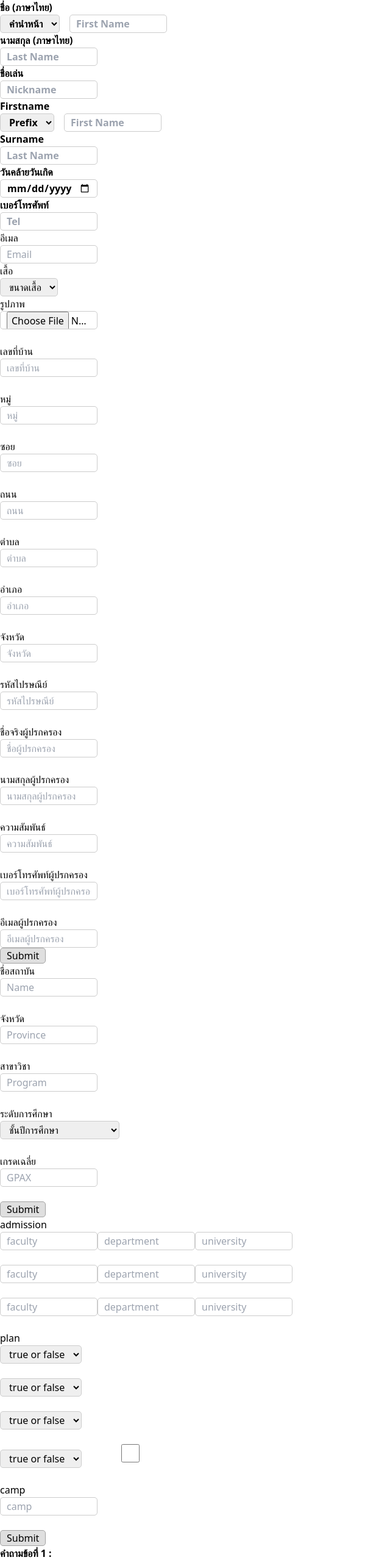
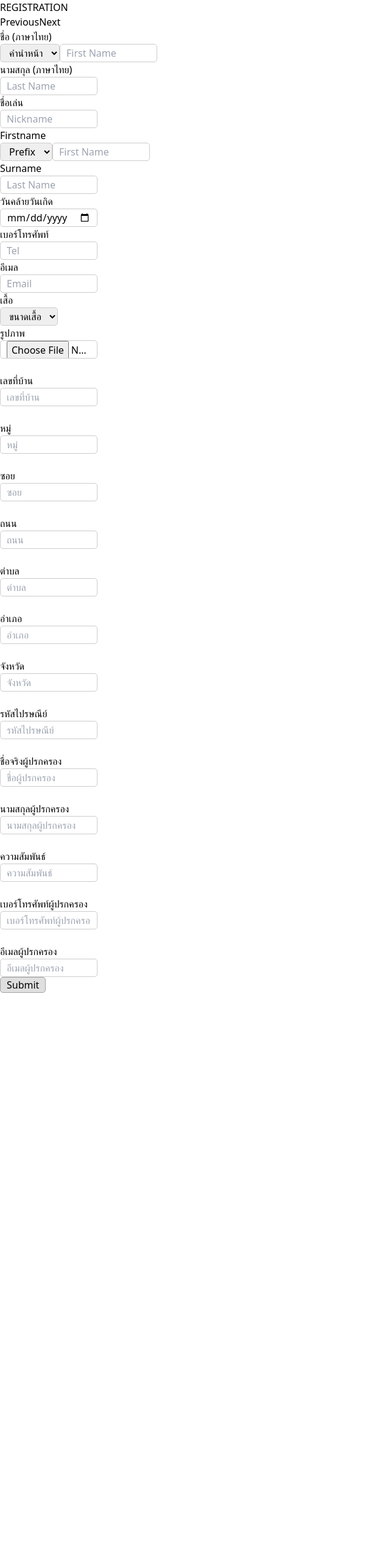
Before and after one commit to cpe-kmutt-student/comcamp33, a Next.js app: page /register/registration-form in a window 1280 px wide. Shown: the top 2558 px of the page at 61% size, without its empty margins (0-640 px from the left). After the commit the page ends 1628 px from the top, so only its background shows below. Built offline with nearby package versions, Linux system fonts and the light colour scheme.

Commit message:
Fix: lable to label and add form to main form page

```diff
--- a/src/components/registerForm/EducationForm.js
+++ b/src/components/registerForm/EducationForm.js
@@ -31,7 +31,7 @@ export default function EducationForm() {
   return (
     <>
       <form onSubmit={handleSubmit}>
-        <lable>
+        <label>
           {`ชื่อสถาบัน`}
           <div>
             <Input
@@ -43,9 +43,9 @@ export default function EducationForm() {
               required={true}
             />
           </div>
-        </lable>
+        </label>
         <br />
-        <lable>
+        <label>
           {`จังหวัด`}
           <div>
             <Input
@@ -57,9 +57,9 @@ export default function EducationForm() {
               required={true}
             />
           </div>
-        </lable>
+        </label>
         <br />
-        <lable>
+        <label>
           {`สาขาวิชา`}
           <div>
             <Input
@@ -71,9 +71,9 @@ export default function EducationForm() {
               required={true}
             />
           </div>
-        </lable>
+        </label>
         <br />
-        <lable>
+        <label>
           {`ระดับการศึกษา`}
           <div>
             <DropBox
@@ -84,9 +84,9 @@ export default function EducationForm() {
               option={level}
             />
           </div>
-        </lable>
+        </label>
         <br />
-        <lable>
+        <label>
           {`เกรดเฉลี่ย`}
           <div>
             <Input
@@ -98,7 +98,7 @@ export default function EducationForm() {
               required={true}
             />
           </div>
-        </lable>
+        </label>
         <br />
         <Input type="submit">Submit</Input>
       </form>
--- a/src/components/registerForm/InfoForm.js
+++ b/src/components/registerForm/InfoForm.js
@@ -88,7 +88,7 @@ export default function InfoForm() {
     <>
       <div>
         <form onSubmit={handleSubmit}>
-          <lable className={styles.lable}>
+          <label className={styles.label}>
             {`ชื่อ (ภาษาไทย)`}
             <div>
               <DropBox
@@ -107,8 +107,8 @@ export default function InfoForm() {
                 required={true}
               />
             </div>
-          </lable>
-          <label className={styles.lable}>
+          </label>
+          <label className={styles.label}>
             {`นามสกุล (ภาษาไทย)`}
             <div>
               <Input
@@ -121,7 +121,7 @@ export default function InfoForm() {
               />
             </div>
           </label>
-          <label className={styles.lable}>
+          <label className={styles.label}>
             {`ชื่อเล่น`}
             <div>
               <Input
@@ -134,7 +134,7 @@ export default function InfoForm() {
               />
             </div>
           </label>
-          <lable className={styles.lable}>
+          <label className={styles.label}>
             {`Firstname`}
             <div>
               <DropBox
@@ -153,8 +153,8 @@ export default function InfoForm() {
                 required={true}
               />
             </div>
-          </lable>
-          <label className={styles.lable}>
+          </label>
+          <label className={styles.label}>
             {`Surname`}
             <div>
               <Input
@@ -167,7 +167,7 @@ export default function InfoForm() {
               />
             </div>
           </label>
-          <label className={styles.lable}>
+          <label className={styles.label}>
             {`วันคล้ายวันเกิด`}
             <div>
               <Input
@@ -180,7 +180,7 @@ export default function InfoForm() {
               />
             </div>
           </label>
-          <lable className={styles.lable}>
+          <label className={styles.label}>
             {`เบอร์โทรศัพท์`}
             <div>
               <Input
@@ -194,8 +194,8 @@ export default function InfoForm() {
                 required={true}
               />
             </div>
-          </lable>
-          <lable>
+          </label>
+          <label>
             {`อีเมล`}
             <div>
               <Input
@@ -207,8 +207,8 @@ export default function InfoForm() {
                 required={true}
               />
             </div>
-          </lable>
-          <lable>
+          </label>
+          <label>
             {`เสื้อ`}
             <div>
               <DropBox
@@ -219,8 +219,8 @@ export default function InfoForm() {
                 option={shirt_size}
               />
             </div>
-          </lable>
-          <lable>
+          </label>
+          <label>
             {`รูปภาพ`}
             <div>
               <Input
@@ -232,9 +232,9 @@ export default function InfoForm() {
                 required={true}
               />
             </div>
-          </lable>
+          </label>
           <br />
-          <lable>
+          <label>
             {`เลขที่บ้าน`}
             <div>
               <Input
@@ -246,9 +246,9 @@ export default function InfoForm() {
                 required={true}
               />
             </div>
-          </lable>
+          </label>
           <br />
-          <lable>
+          <label>
             {`หมู่`}
             <div>
               <Input
@@ -260,9 +260,9 @@ export default function InfoForm() {
                 required={true}
               />
             </div>
-          </lable>
+          </label>
           <br />
-          <lable>
+          <label>
             {`ซอย`}
             <div>
               <Input
@@ -274,9 +274,9 @@ export default function InfoForm() {
                 required={true}
               />
             </div>
-          </lable>
+          </label>
           <br />
-          <lable>
+          <label>
             {`ถนน`}
             <div>
               <Input
@@ -288,9 +288,9 @@ export default function InfoForm() {
                 required={true}
               />
             </div>
-          </lable>
+          </label>
           <br />
-          <lable>
+          <label>
             {`ตำบล`}
             <div>
               <Input
@@ -302,9 +302,9 @@ export default function InfoForm() {
                 required={true}
               />
             </div>
-          </lable>
+          </label>
           <br />
-          <lable>
+          <label>
             {`อำเภอ`}
             <div>
               <Input
@@ -316,9 +316,9 @@ export default function InfoForm() {
                 required={true}
               />
             </div>
-          </lable>
+          </label>
           <br />
-          <lable>
+          <label>
             {`จังหวัด`}
             <div>
               <Input
@@ -330,9 +330,9 @@ export default function InfoForm() {
                 required={true}
               />
             </div>
-          </lable>
+          </label>
           <br />
-          <lable>
+          <label>
             {`รหัสไปรษณีย์`}
             <div>
               <Input
@@ -344,9 +344,9 @@ export default function InfoForm() {
                 required={true}
               />
             </div>
-          </lable>
+          </label>
           <br />
-          <lable>
+          <label>
             {`ชื่อจริงผู้ปรกครอง`}
             <div>
               <Input
@@ -358,9 +358,9 @@ export default function InfoForm() {
                 required={true}
               />
             </div>
-          </lable>
+          </label>
           <br />
-          <lable>
+          <label>
             {`นามสกุลผู้ปรกครอง`}
             <div>
               <Input
@@ -372,9 +372,9 @@ export default function InfoForm() {
                 required={true}
               />
             </div>
-          </lable>
+          </label>
           <br />
-          <lable>
+          <label>
             {`ความสัมพันธ์`}
             <div>
               <Input
@@ -386,9 +386,9 @@ export default function InfoForm() {
                 required={true}
               />
             </div>
-          </lable>
+          </label>
           <br />
-          <lable>
+          <label>
             {`เบอร์โทรศัพท์ผู้ปรกครอง`}
             <div>
               <Input
@@ -400,9 +400,9 @@ export default function InfoForm() {
                 required={true}
               />
             </div>
-          </lable>
+          </label>
           <br />
-          <lable>
+          <label>
             {`อีเมลผู้ปรกครอง`}
             <div>
               <Input
@@ -414,7 +414,7 @@ export default function InfoForm() {
                 required={true}
               />
             </div>
-          </lable>
+          </label>
           <Input type="submit" value="Submit" />
         </form>
       </div>
--- a/src/components/registerForm/InterestForm.js
+++ b/src/components/registerForm/InterestForm.js
@@ -81,9 +81,9 @@ export default function InterestForm() {
   return (
     <>
       <form onSubmit={handleSubmit}>
-        <lable>
+        <label>
           {`admission`}
-        </lable>
+        </label>
         <div>
           <Input
             type="text"
@@ -165,9 +165,9 @@ export default function InterestForm() {
           />
         </div>
         <br />
-        <lable>
+        <label>
           {`plan`}
-        </lable>
+        </label>
         <div>
           <DropBox
             placeholder="plan"
@@ -210,19 +210,11 @@ export default function InterestForm() {
             option={trueAndFalse}
             number="2"
           />
-          <Input
-            type="checkbox"
-            name="plan"
-            placeholder="plan"
-            onChange={handleChangePlan}
-            required={false}
-            number="2"
-          />
         </div>
         <br />
-        <lable>
+        <label>
           {`camp`}
-        </lable>
+        </label>
         <div>
           <Input
             type="text"
--- a/src/pages/register/registration-form.js
+++ b/src/pages/register/registration-form.js
@@ -1,15 +1,32 @@
+import React, { useState } from "react";
 import InfoForm from "@components/registerForm/InfoForm";
 import EducationForm from "@components/registerForm/EducationForm";
 import InterestForm from "@components/registerForm/InterestForm";
 import QuestionsForm from "@components/registerForm/QuestionsForm";
 
 export default function Form() {
+  const [chooseForm, setChooseForm] = useState(1);
+
+  const nextForm = () => {
+    if (chooseForm < 4) {
+      setChooseForm(chooseForm + 1);
+    }
+  };
+  const prevForm = () => {
+    if (chooseForm > 1) {
+      setChooseForm(chooseForm - 1);
+    }
+  };
   return (
     <>
-      <InfoForm />
-      <EducationForm />
-      <InterestForm />
-      <QuestionsForm />
+      <h1>REGISTRATION</h1>
+      <button onClick={prevForm}>Previous</button>
+      <button onClick={nextForm}>Next</button>
+      {console.log(chooseForm)}
+      {chooseForm === 1 && <InfoForm />}
+      {chooseForm === 2 && <EducationForm />}
+      {chooseForm === 3 && <InterestForm />}
+      {chooseForm === 4 && <QuestionsForm />}
     </>
   );
 }
```
Also changed, not shown: src/components/registerForm/QuestionsForm.js (+16 -16 lines).
